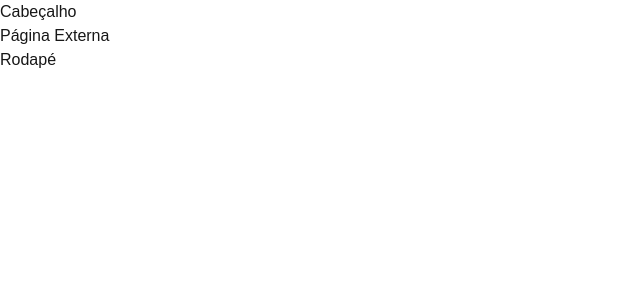
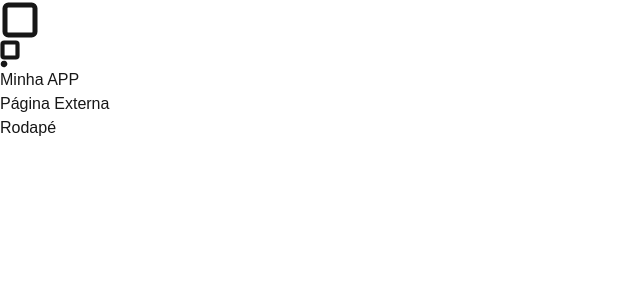
Before and after one commit to CarlosAlexandredevv/Minha-app, a Next.js app: page / in a window 1280 px wide. Shown: the top 300 px of the page, without its empty margins (0-640 px from the left). Built offline with nearby package versions, Linux system fonts and the light colour scheme.

Commit message:
:lipstick: feat: logo styles

```diff
--- a/src/app/(externa)/layout.tsx
+++ b/src/app/(externa)/layout.tsx
@@ -5,7 +5,7 @@ export default function Layout(props: any) {
   return (
     <div className="flex flex-col">
       <Cabecalho />
-      <main className="flex mt-[72px]">{props.children}</main>
+      <main className="flex justify-center mt-[64px]">{props.children}</main>
       <Rodape />
     </div>
   );
--- a/src/app/(externa)/shared/Cabecalho.tsx
+++ b/src/app/(externa)/shared/Cabecalho.tsx
@@ -1,7 +1,11 @@
+import Logo from '@/app/shared/Logo';
+
 export default function Cabecalho() {
   return (
-    <header className="flex justify-center items-center h-[72px] fixed top-0 left-0 right-0 border-b border-zinc-800 bg-black opacity-80 backdrop-blur-sm">
-      Cabeçalho
+    <header className="flex justify-center items-center h-[64px] fixed top-0 left-0 right-0 border-b border-zinc-800 bg-black opacity-80 backdrop-blur-sm">
+      <div className="flex items-center w-[1400px] h-full gap-12">
+        <Logo />
+      </div>
     </header>
   );
 }
--- /dev/null
+++ b/src/app/shared/Logo.tsx
@@ -0,0 +1,17 @@
+import { IconCircleFilled, IconSquare } from '@tabler/icons-react';
+import Link from 'next/link';
+
+export default function Logo() {
+  return (
+    <Link href="/" className="flex items-center gap-4">
+      <div className="relative size-10 flex justify-center items-center rotate-45">
+        <IconSquare stroke={3} size={40} className="text-zinc-600 absolute" />
+        <IconSquare stroke={5} size={20} className="text-zinc-400 absolute" />
+        <IconCircleFilled size={8} className="text-zinc-100 absolute" />
+      </div>
+      <span className="font-black text-xl bg-clip-text text-transparent bg-gradient-to-b from-zinc-200 to-zinc-400">
+        Minha APP
+      </span>
+    </Link>
+  );
+}
```
